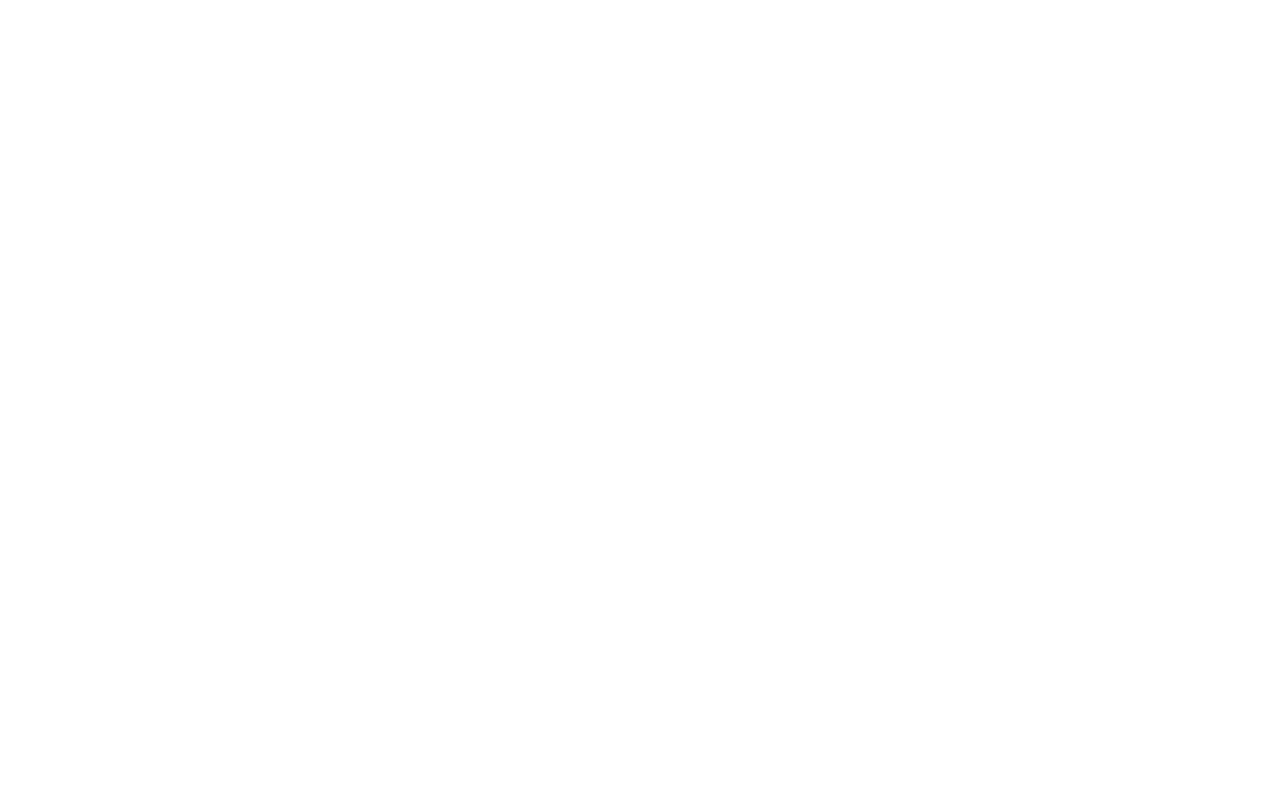
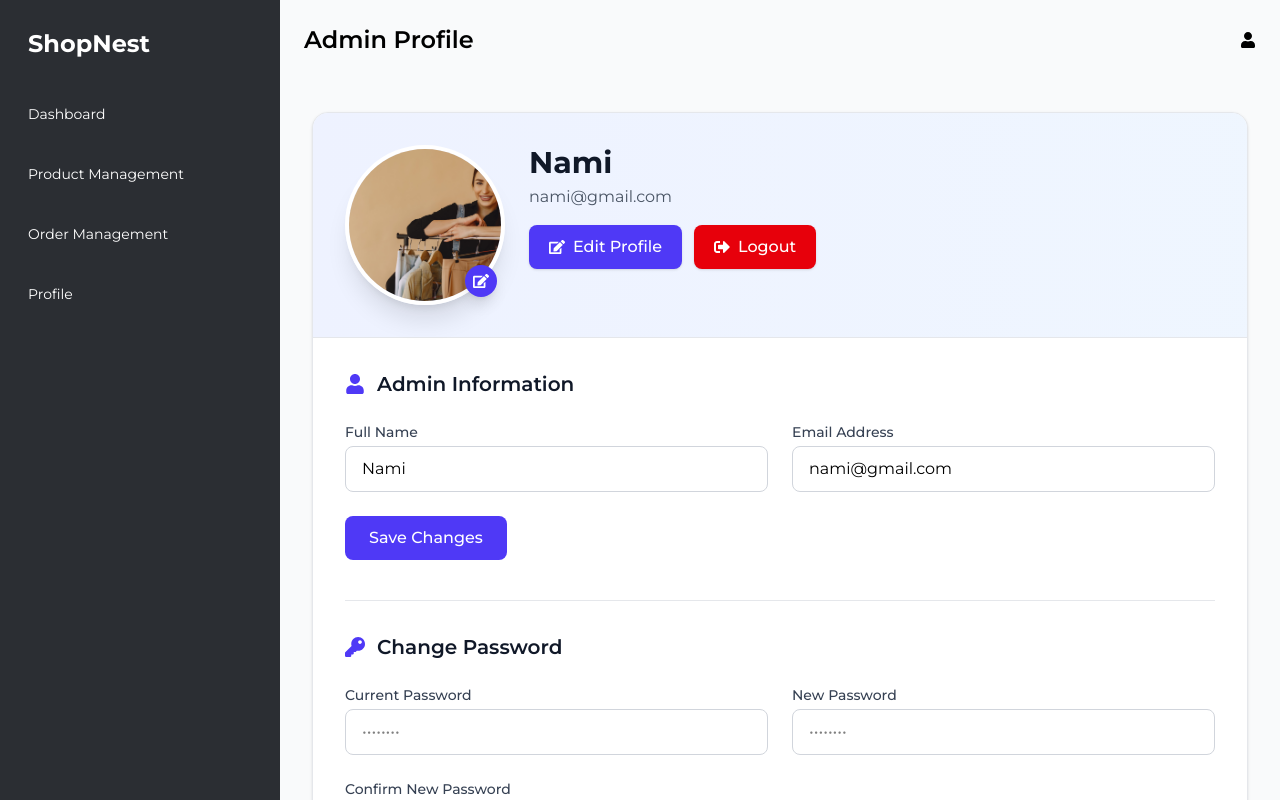
Before and after one commit to paldentitung/ShopNest, a React (Vite) app in the folder frontend/: page /admin/profile in a window 1280 px wide. Before the commit this address had no page. Shown: the top 800 px of the page. Built offline with nearby package versions, Linux system fonts and the light colour scheme.

Commit message:
add: the profile page of admin

```diff
--- a/frontend/src/App.jsx
+++ b/frontend/src/App.jsx
@@ -12,6 +12,7 @@
 import UserLogin from "./Pages/auth/UserLogin";
 import AdminLogin from "./Pages/auth/AdminLogin";
 import OrderManagement from "./Pages/Admin/OrderManagement";
+import AdminProfile from "./Pages/Admin/AdminProfile";
 const App = () => {
   return (
     <Routes>
@@ -23,6 +24,7 @@
         <Route index element={<Dashboard />} />
         <Route path="productmanagement" element={<ProductManagement />} />
         <Route path="ordermanagement" element={<OrderManagement />} />
+        <Route path="profile" element={<AdminProfile />} />
       </Route>
 
       {/* user */}
--- a/frontend/src/Components/SideBar.jsx
+++ b/frontend/src/Components/SideBar.jsx
@@ -24,7 +24,9 @@
             </Link>
           </li>
           <li className="text-sm p-3  transition-all duration-300  rounded-md  hover:bg-gray-700 hover:text-white">
-            <Link className="block">Product Management</Link>
+            <Link to="/admin/profile" className="block">
+              Profile
+            </Link>
           </li>
         </ul>
       </nav>
--- /dev/null
+++ b/frontend/src/Pages/Admin/AdminProfile.jsx
@@ -0,0 +1,151 @@
+import React from "react";
+import AdminHeader from "../../Components/AdminHeader";
+import { FaEdit, FaKey, FaSignOutAlt, FaUser } from "react-icons/fa";
+
+const AdminProfile = () => {
+  // These would come from auth context / state in real app
+  const admin = {
+    name: "Nami",
+    email: "nami@gmail.com",
+    avatar: "/hero-image-1.jpg", // or use a placeholder like https://ui-avatars.com/api/?name=Nami
+  };
+
+  return (
+    <div className="min-h-screen bg-gray-50">
+      <AdminHeader title="Admin Profile" />
+
+      <div className=" w-full px-4 sm:px-6 lg:px-8 py-8">
+        <div className="bg-white rounded-2xl shadow border border-gray-200 overflow-hidden">
+          {/* Profile Header / Card */}
+          <div className="p-6 sm:p-8 border-b border-gray-200 bg-linear-to-r from-indigo-50 to-blue-50">
+            <div className="flex flex-col sm:flex-row items-center sm:items-start gap-6">
+              {/* Avatar */}
+              <div className="relative group">
+                <div className="w-32 h-32 sm:w-40 sm:h-40 rounded-full overflow-hidden border-4 border-white shadow-xl">
+                  <img
+                    src={admin.avatar}
+                    alt="Admin profile"
+                    className="w-full h-full object-cover"
+                  />
+                </div>
+                <button className="absolute bottom-2 right-2 bg-indigo-600 text-white p-2 rounded-full shadow-lg hover:bg-indigo-700 transition">
+                  <FaEdit size={16} />
+                </button>
+              </div>
+
+              {/* Basic Info */}
+              <div className="flex-1 text-center sm:text-left">
+                <h2 className="text-2xl sm:text-3xl font-bold text-gray-900">
+                  {admin.name}
+                </h2>
+                <p className="text-gray-600 mt-1">{admin.email}</p>
+                <div className="mt-4 flex flex-wrap justify-center sm:justify-start gap-3">
+                  <button className="inline-flex items-center px-5 py-2.5 bg-indigo-600 text-white rounded-lg shadow hover:bg-indigo-700 transition font-medium">
+                    <FaEdit className="mr-2" />
+                    Edit Profile
+                  </button>
+                  <button className="inline-flex items-center px-5 py-2.5 bg-red-600 text-white rounded-lg shadow hover:bg-red-700 transition font-medium">
+                    <FaSignOutAlt className="mr-2" />
+                    Logout
+                  </button>
+                </div>
+              </div>
+            </div>
+          </div>
+
+          {/* Main Content - Forms */}
+          <div className="p-6 sm:p-8 space-y-10">
+            {/* Admin Information */}
+            <section>
+              <h3 className="text-xl font-semibold text-gray-900 mb-6 flex items-center gap-3">
+                <FaUser className="text-indigo-600" />
+                Admin Information
+              </h3>
+
+              <div className="grid grid-cols-1 md:grid-cols-2 gap-6">
+                <div>
+                  <label className="block text-sm font-medium text-gray-700 mb-1">
+                    Full Name
+                  </label>
+                  <input
+                    type="text"
+                    defaultValue={admin.name}
+                    className="w-full px-4 py-2.5 border border-gray-300 rounded-lg focus:ring-2 focus:ring-indigo-500 focus:border-indigo-500 outline-none transition"
+                  />
+                </div>
+
+                <div>
+                  <label className="block text-sm font-medium text-gray-700 mb-1">
+                    Email Address
+                  </label>
+                  <input
+                    type="email"
+                    defaultValue={admin.email}
+                    className="w-full px-4 py-2.5 border border-gray-300 rounded-lg focus:ring-2 focus:ring-indigo-500 focus:border-indigo-500 outline-none transition"
+                  />
+                </div>
+              </div>
+
+              <div className="mt-6">
+                <button className="px-6 py-2.5 bg-indigo-600 text-white rounded-lg hover:bg-indigo-700 transition font-medium">
+                  Save Changes
+                </button>
+              </div>
+            </section>
+
+            {/* Change Password */}
+            <section className="pt-8 border-t border-gray-200">
+              <h3 className="text-xl font-semibold text-gray-900 mb-6 flex items-center gap-3">
+                <FaKey className="text-indigo-600" />
+                Change Password
+              </h3>
+
+              <div className="grid grid-cols-1 md:grid-cols-2 gap-6">
+                <div>
+                  <label className="block text-sm font-medium text-gray-700 mb-1">
+                    Current Password
+                  </label>
+                  <input
+                    type="password"
+                    placeholder="••••••••"
+                    className="w-full px-4 py-2.5 border border-gray-300 rounded-lg focus:ring-2 focus:ring-indigo-500 focus:border-indigo-500 outline-none transition"
+                  />
+                </div>
+
+                <div>
+                  <label className="block text-sm font-medium text-gray-700 mb-1">
+                    New Password
+                  </label>
+                  <input
+                    type="password"
+                    placeholder="••••••••"
+                    className="w-full px-4 py-2.5 border border-gray-300 rounded-lg focus:ring-2 focus:ring-indigo-500 focus:border-indigo-500 outline-none transition"
+                  />
+                </div>
+
+                <div className="md:col-span-2">
+                  <label className="block text-sm font-medium text-gray-700 mb-1">
+                    Confirm New Password
+                  </label>
+                  <input
+                    type="password"
+                    placeholder="••••••••"
+                    className="w-full px-4 py-2.5 border border-gray-300 rounded-lg focus:ring-2 focus:ring-indigo-500 focus:border-indigo-500 outline-none transition"
+                  />
+                </div>
+              </div>
+
+              <div className="mt-6">
+                <button className="px-6 py-2.5 bg-green-600 text-white rounded-lg hover:bg-green-700 transition font-medium">
+                  Update Password
+                </button>
+              </div>
+            </section>
+          </div>
+        </div>
+      </div>
+    </div>
+  );
+};
+
+export default AdminProfile;
--- a/frontend/src/Pages/Admin/ProductManagement.jsx
+++ b/frontend/src/Pages/Admin/ProductManagement.jsx
@@ -6,7 +6,7 @@
     <div className="w-full">
       <AdminHeader title="Product Management" />
 
-      <div className="w-full max-w-7xl mx-auto mt-6 bg-white rounded-xl shadow border border-gray-100 overflow-hidden">
+      <div className="w-full max-w-7xl mx-auto mt-6 bg-white rounded-xl shadow border border-gray-100 overflow-x-scroll">
         <table className="w-full text-sm text-left">
           <thead className="bg-gray-50 text-gray-600 uppercase text-xs">
             <tr>
@@ -29,7 +29,9 @@
               <td className="px-6 py-4">$29.99</td>
 
               <td className="px-6 py-4">
-                <div className="w-12 h-12 bg-gray-200 rounded-md"></div>
+                <div className="w-12 h-12 bg-gray-200 rounded-md">
+                  <img src="../login.svg" alt="" />
+                </div>
               </td>
 
               <td className="px-6 py-4">
```
